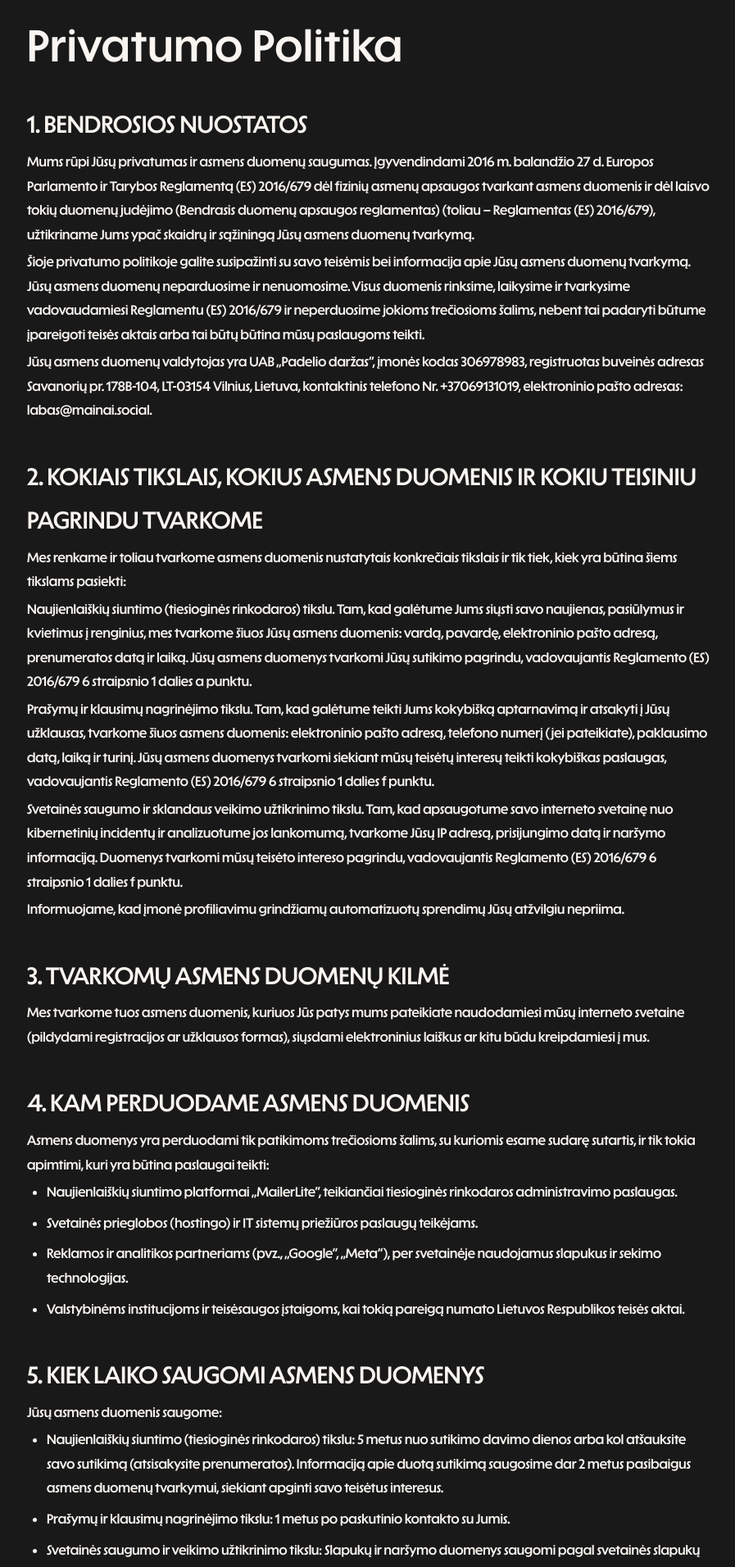
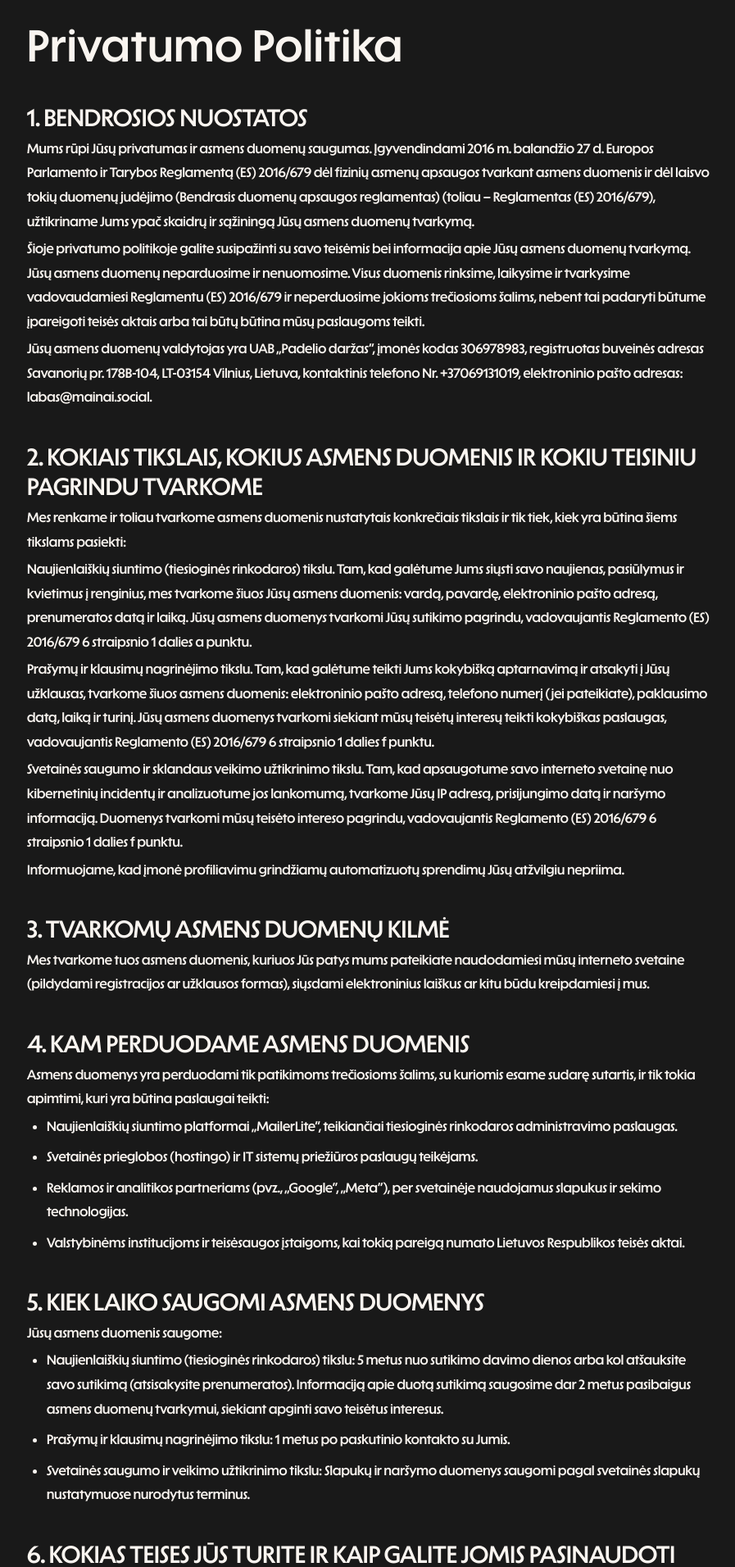
Before and after one commit to armandokun/mainai-landing, a Next.js app: page /privatumo-politika in a window 1280 px wide. Shown: the part 260-2172 px from the top of the page at 82% size, without its empty margins (189-1086 px from the left). Built offline with nearby package versions, Linux system fonts and the light colour scheme.

Commit message:
Add tight line-height to headings

```diff
--- a/app/privatumo-politika/page.tsx
+++ b/app/privatumo-politika/page.tsx
@@ -46,7 +46,7 @@ export default function PrivatumoPage() {
           </h1>
 
           <section className="space-y-3 md:space-y-1">
-            <h2 className="font-medium" style={{ fontSize: "clamp(14px, 1.2vw + 14px, 36px)" }}>1. BENDROSIOS NUOSTATOS</h2>
+            <h2 className="font-medium leading-tight" style={{ fontSize: "clamp(14px, 1.2vw + 14px, 36px)" }}>1. BENDROSIOS NUOSTATOS</h2>
             <p>
               Mums rūpi Jūsų privatumas ir asmens duomenų saugumas.
               Įgyvendindami 2016 m. balandžio 27 d. Europos Parlamento ir
@@ -76,7 +76,7 @@ export default function PrivatumoPage() {
           </section>
 
           <section className="space-y-3 md:space-y-1">
-            <h2 className="font-medium" style={{ fontSize: "clamp(14px, 1.2vw + 14px, 36px)" }}>
+            <h2 className="font-medium leading-tight" style={{ fontSize: "clamp(14px, 1.2vw + 14px, 36px)" }}>
               2. KOKIAIS TIKSLAIS, KOKIUS ASMENS DUOMENIS IR KOKIU TEISINIU
               PAGRINDU TVARKOME
             </h2>
@@ -122,7 +122,7 @@ export default function PrivatumoPage() {
           </section>
 
           <section className="space-y-3 md:space-y-1">
-            <h2 className="font-medium" style={{ fontSize: "clamp(14px, 1.2vw + 14px, 36px)" }}>3. TVARKOMŲ ASMENS DUOMENŲ KILMĖ</h2>
+            <h2 className="font-medium leading-tight" style={{ fontSize: "clamp(14px, 1.2vw + 14px, 36px)" }}>3. TVARKOMŲ ASMENS DUOMENŲ KILMĖ</h2>
             <p>
               Mes tvarkome tuos asmens duomenis, kuriuos Jūs patys mums
               pateikiate naudodamiesi mūsų interneto svetaine (pildydami
@@ -132,7 +132,7 @@ export default function PrivatumoPage() {
           </section>
 
           <section className="space-y-3 md:space-y-1">
-            <h2 className="font-medium" style={{ fontSize: "clamp(14px, 1.2vw + 14px, 36px)" }}>4. KAM PERDUODAME ASMENS DUOMENIS</h2>
+            <h2 className="font-medium leading-tight" style={{ fontSize: "clamp(14px, 1.2vw + 14px, 36px)" }}>4. KAM PERDUODAME ASMENS DUOMENIS</h2>
             <p>
               Asmens duomenys yra perduodami tik patikimoms trečiosioms šalims,
               su kuriomis esame sudarę sutartis, ir tik tokia apimtimi, kuri yra
@@ -160,7 +160,7 @@ export default function PrivatumoPage() {
           </section>
 
           <section className="space-y-3 md:space-y-1">
-            <h2 className="font-medium" style={{ fontSize: "clamp(14px, 1.2vw + 14px, 36px)" }}>
+            <h2 className="font-medium leading-tight" style={{ fontSize: "clamp(14px, 1.2vw + 14px, 36px)" }}>
               5. KIEK LAIKO SAUGOMI ASMENS DUOMENYS
             </h2>
             <p>Jūsų asmens duomenis saugome:</p>
@@ -189,7 +189,7 @@ export default function PrivatumoPage() {
           </section>
 
           <section className="space-y-3 md:space-y-1">
-            <h2 className="font-medium" style={{ fontSize: "clamp(14px, 1.2vw + 14px, 36px)" }}>
+            <h2 className="font-medium leading-tight" style={{ fontSize: "clamp(14px, 1.2vw + 14px, 36px)" }}>
               6. KOKIAS TEISES JŪS TURITE IR KAIP GALITE JOMIS PASINAUDOTI
             </h2>
             <p>
@@ -217,7 +217,7 @@ export default function PrivatumoPage() {
           </section>
 
           <section className="space-y-3 md:space-y-1">
-            <h2 className="font-medium" style={{ fontSize: "clamp(14px, 1.2vw + 14px, 36px)" }}>
+            <h2 className="font-medium leading-tight" style={{ fontSize: "clamp(14px, 1.2vw + 14px, 36px)" }}>
               7. SLAPUKŲ (COOKIES) NAUDOJIMO POLITIKA
             </h2>
             <p>
@@ -239,7 +239,7 @@ export default function PrivatumoPage() {
           </section>
 
           <section className="space-y-3 md:space-y-1">
-            <h2 className="font-medium" style={{ fontSize: "clamp(14px, 1.2vw + 14px, 36px)" }}>8. PRIVATUMO POLITIKOS PAKEITIMAI</h2>
+            <h2 className="font-medium leading-tight" style={{ fontSize: "clamp(14px, 1.2vw + 14px, 36px)" }}>8. PRIVATUMO POLITIKOS PAKEITIMAI</h2>
             <p>
               Šią Privatumo politiką galime pakeisti bet kuriuo metu savo
               nuožiūra. Atnaujinta Privatumo politika įsigalioja nuo jos
```
